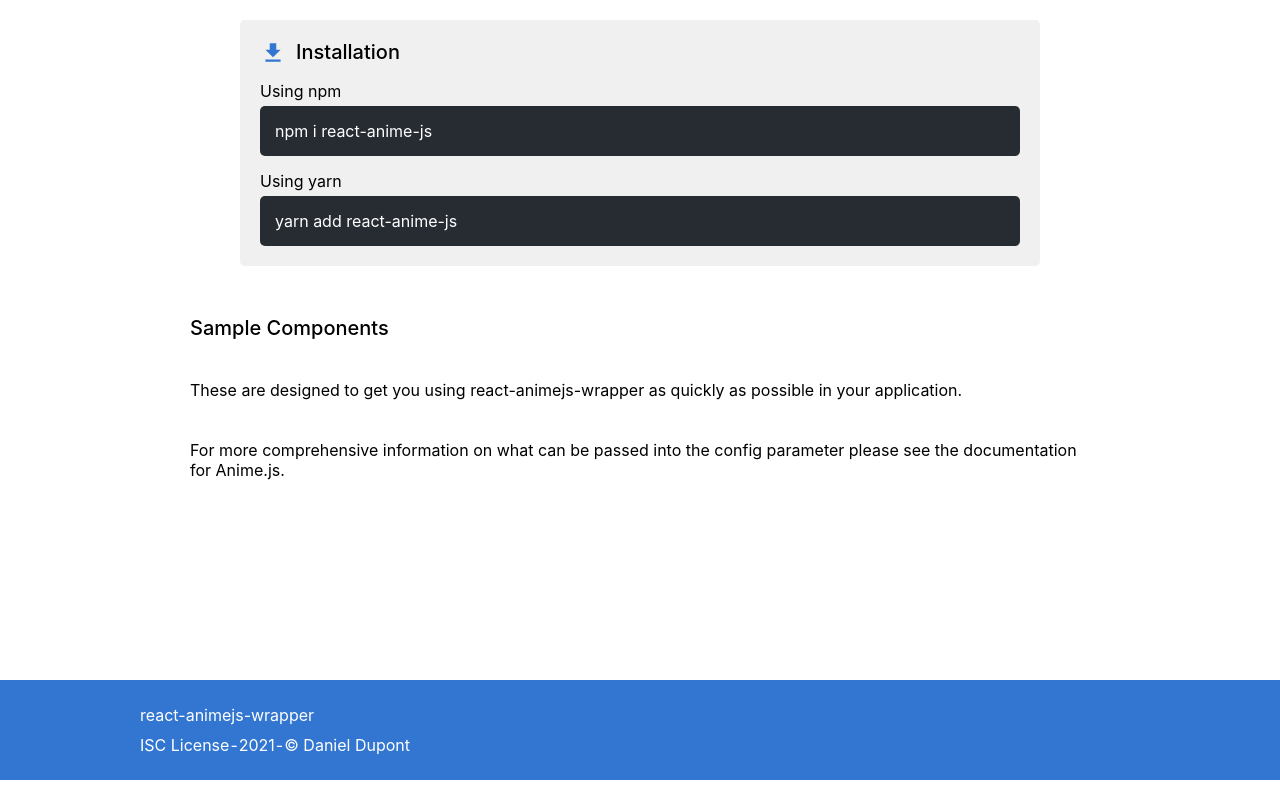
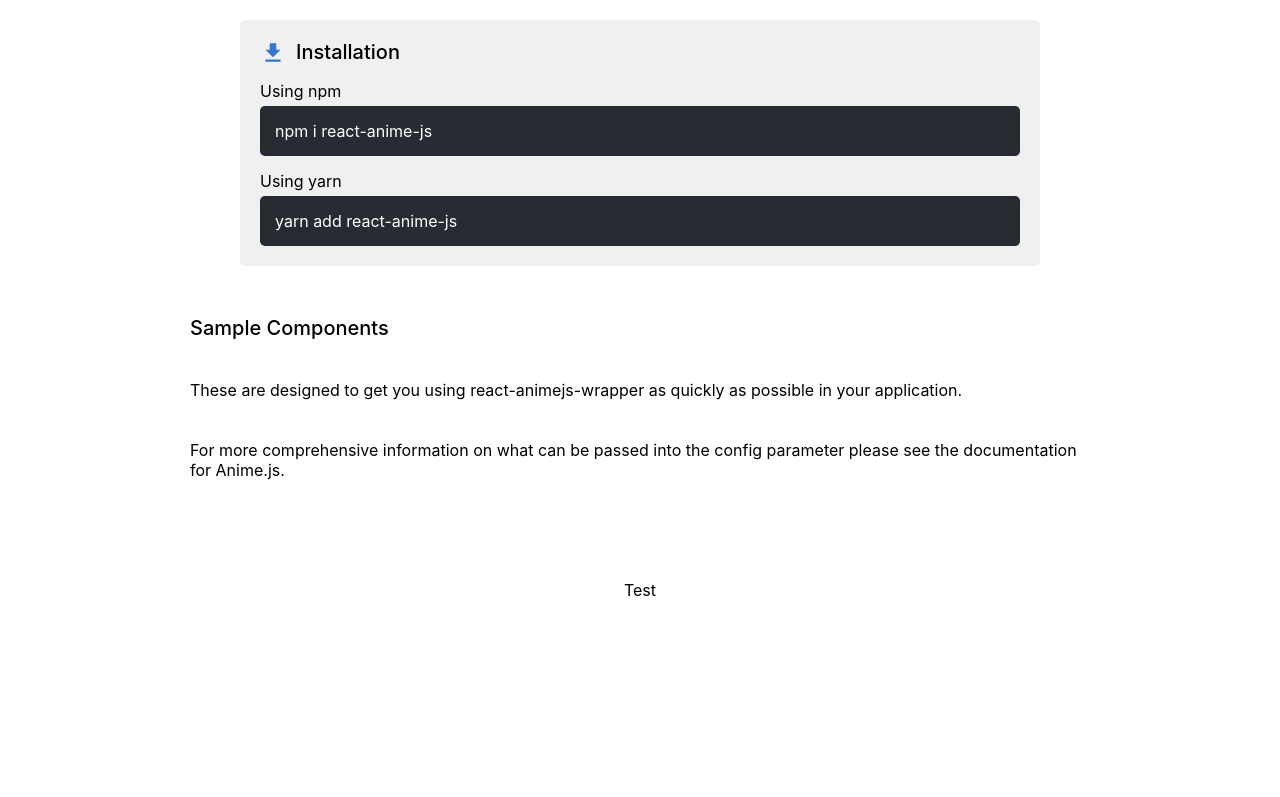
Before and after one commit to DanielJDupont/react-animejs-wrapper-website, a Next.js app: page / in a window 1280 px wide. Shown: the part 620-1417 px from the top of the page. Built offline with nearby package versions, Linux system fonts and the light colour scheme.

Commit message:
added more to the website

```diff
--- /dev/null
+++ b/components/examples/exampleAnimation/index.module.scss
@@ -0,0 +1,4 @@
+.wrapper {
+  display: flex;
+  margin-top: 100px;
+}
--- /dev/null
+++ b/components/examples/exampleAnimation/index.tsx
@@ -0,0 +1,5 @@
+import styles from './index.module.scss';
+
+export const ExampleAnimation = () => {
+  return <div className={styles.wrapper}>Test</div>;
+};
--- a/components/examples/index.module.scss
+++ b/components/examples/index.module.scss
@@ -1,6 +1,7 @@
 .wrapper {
   display: flex;
-  justify-content: center;
+  align-items: center;
+  flex-direction: column;
 
   .container {
     display: flex;
--- a/components/examples/index.tsx
+++ b/components/examples/index.tsx
@@ -1,3 +1,4 @@
+import { ExampleAnimation } from './exampleAnimation';
 import styles from './index.module.scss';
 
 export const Examples = () => {
@@ -14,6 +15,8 @@
           config parameter please see the documentation for Anime.js.
         </div>
       </div>
+
+      <ExampleAnimation />
     </div>
   );
 };
```
